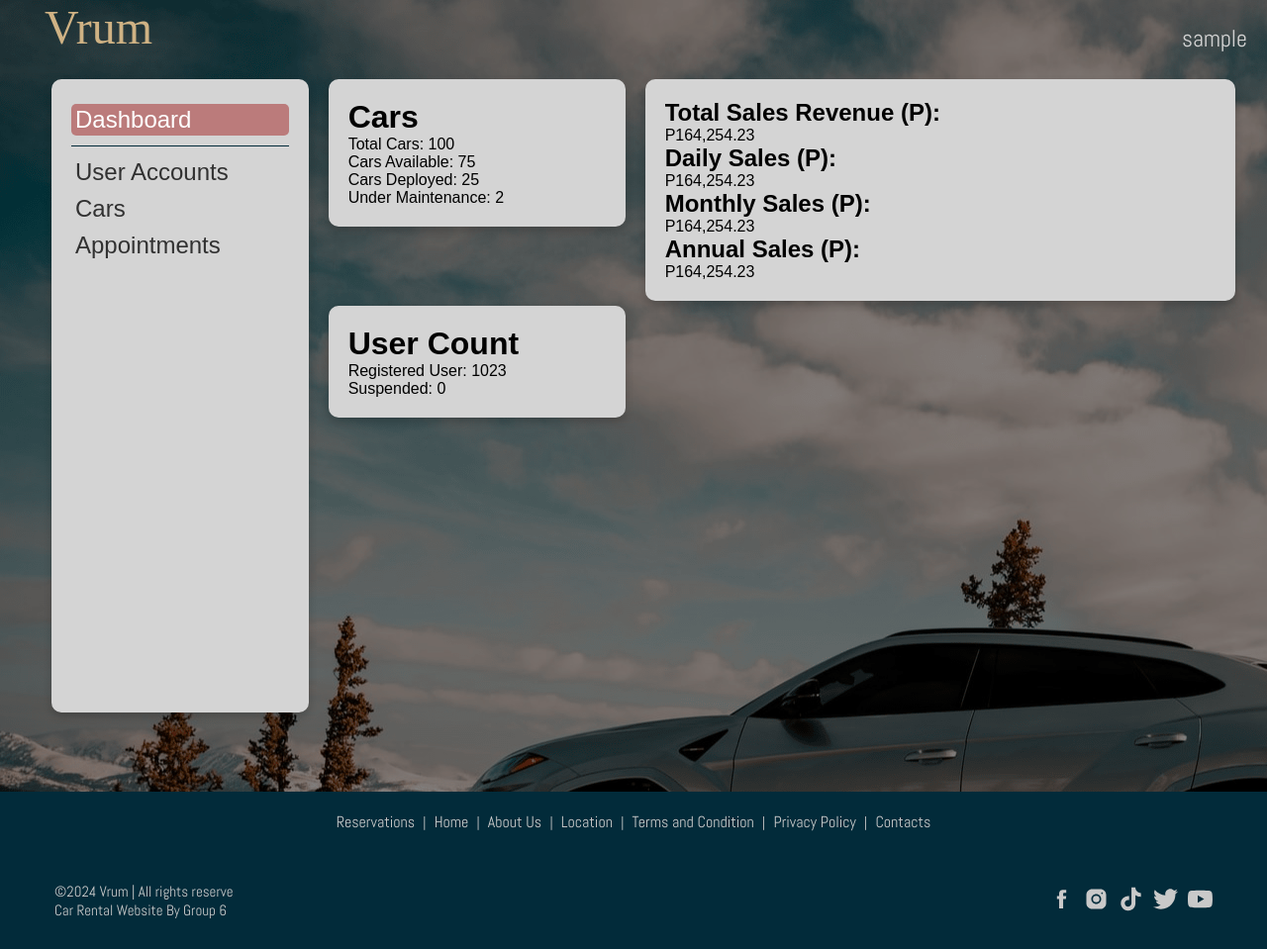
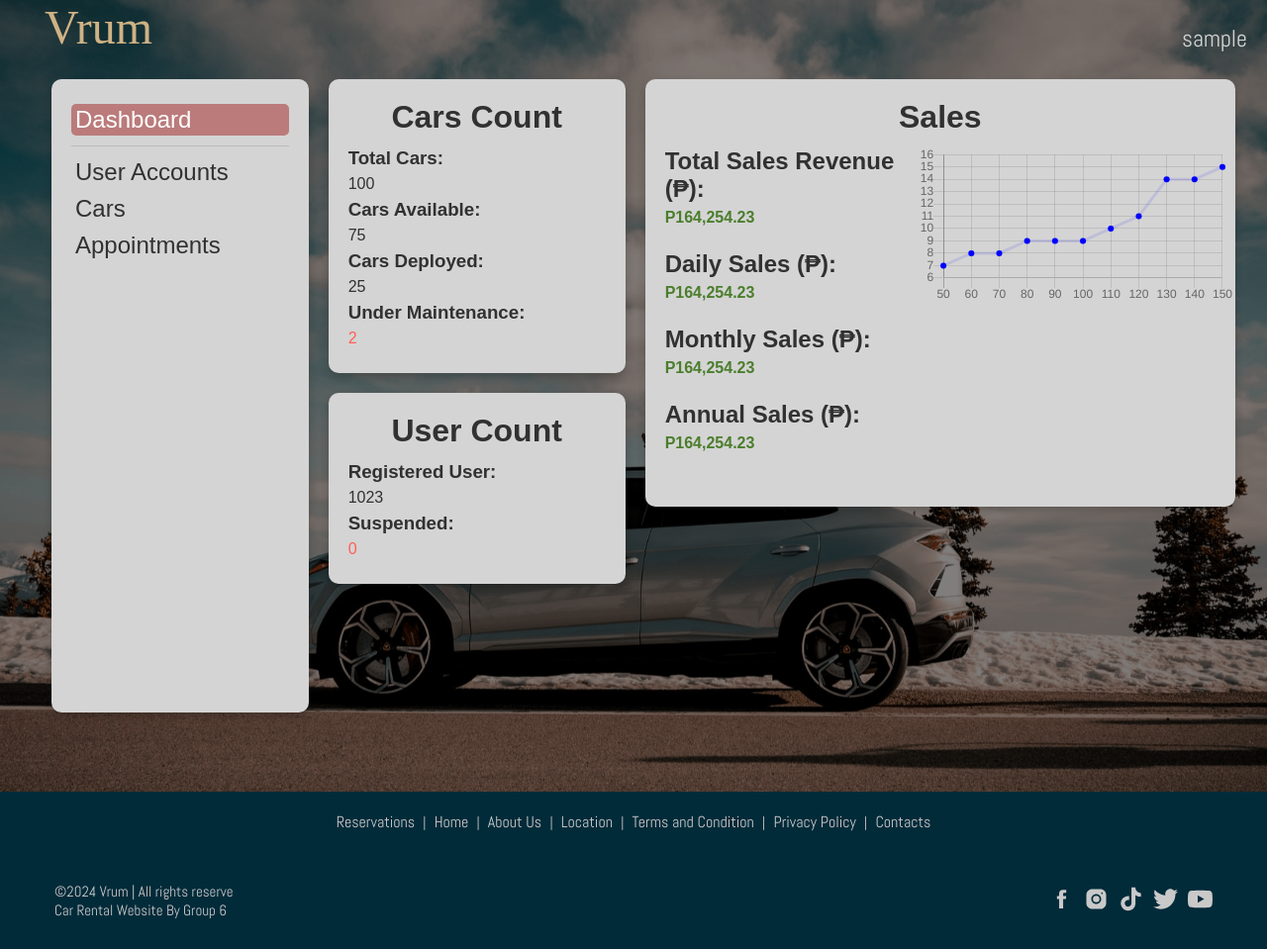
Before and after one commit to harvestephen/vrum-car-rental, a PHP site: page / in a window 1280 px wide. Shown: the whole page at 99% size. Run offline with PHP 8.4, Linux system fonts and the light colour scheme; the visitor is signed in with stand-in values (Sample User, id 1); data that the repository does not hold is empty; some web fonts are replaced.

Commit message:
Add admin dashboard enhancements: implement sales chart, improve layout, and update styles

```diff
--- a/main.js
+++ b/main.js
@@ -1,5 +1,26 @@
 //JQUERY EVENT HANDLERS
 $(document).ready(function () {
+  const xValues = [50,60,70,80,90,100,110,120,130,140,150];
+  const yValues = [7,8,8,9,9,9,10,11,14,14,15];
+  new Chart($("#myChart"), {
+    type: "line",
+    data: {
+      labels: xValues,
+      datasets: [{
+        fill: false,
+        lineTension: 0,
+        backgroundColor: "rgba(0,0,255,1.0)",
+        borderColor: "rgba(0,0,255,0.1)",
+        data: yValues
+      }]
+    },
+    options: {
+      legend: {display: false},
+      scales: {
+        yAxes: [{ticks: {min: 6, max:16}}],
+      }
+    }
+  });
   $(".accordion").click(function () {
     $(this).toggleClass("active");
     let panel = $(this).next(".panel");
--- a/pages/HomeDefault/adminHome.php
+++ b/pages/HomeDefault/adminHome.php
@@ -9,45 +9,65 @@
             <!-- Admin Menu List -->
             <div>
                 <ul>
-                    <li class="navSelectionadmincurrent"><a href="<?php echo $rootDirectory . '/adminHome'; ?>">Dashboard</a></li>
+                    <li class="navSelectionadmincurrent"><a
+                            href="<?php echo $rootDirectory . '/adminHome'; ?>">Dashboard</a></li>
                     <hr id="admin-divider" />
-                    <li class="navSelectionadmin"><a href="<?php echo $rootDirectory . '/adminUsers'; ?>">User Accounts</a>
+                    <li class="navSelectionadmin"><a href="<?php echo $rootDirectory . '/adminUsers'; ?>">User
+                            Accounts</a>
                     </li>
                     <li class="navSelectionadmin"><a href="<?php echo $rootDirectory . '/adminCars'; ?>">Cars</a></li>
-                    <li class="navSelectionadmin"><a href="<?php echo $rootDirectory . '/adminAppointments'; ?>">Appointments</a></li>
+                    <li class="navSelectionadmin"><a
+                            href="<?php echo $rootDirectory . '/adminAppointments'; ?>">Appointments</a></li>
                     </li>
                 </ul>
             </div>
         </div>
         <div class="admin-cars-user">
             <div class="admin-cars-dashboard">
-                <h1>Cars</h1>
-                <p>Total Cars: 100</p>
-                <p>Cars Available: 75</p>
-                <p>Cars Deployed: 25</p>
-                <p>Under Maintenance: 2</p>
+                <h1>Cars Count</h1>
+                <h3>Total Cars:</h3>
+                <p>100</p>
+                <h3>Cars Available:</h3>
+                <p>75</p>
+                <h3>Cars Deployed:</h3>
+                <p>25</p>
+                <h3>Under Maintenance:</h3>
+                <p class="badstat">2</p>
             </div>
             <div class="admin-user-dashboard">
                 <h1>User Count</h1>
-                <p>Registered User: 1023</p>
-                <p>Suspended: 0</p>
+                <h3>Registered User:</h3>
+                <p>1023</p>
+                <h3>Suspended:</h3>
+                <p class="badstat">0</p>
             </div>
         </div>
         <div class="admin-finance-dashboard-wrapper">
             <div class="admin-finance-dashboard">
-                <div class="finance1">
-                    <h2>Total Sales Revenue (P):</h2>
-                    <p>P164,254.23</p>
-                    <h2>Daily Sales (P):</h2>
-                    <p>P164,254.23</p>
-                    <h2>Monthly Sales (P):</h2>
-                    <p>P164,254.23</p>
-                    <h2>Annual Sales (P):</h2>
-                    <p>P164,254.23</p>
+                <div class="topfinance">
+                    <h1>Sales</h1>
                 </div>
-                <div class="finance2">
-                    <div></div>
+                <div class="finance-contents">
+                    <div class="finance1">
+                        <h2>Total Sales Revenue (₱):</h2>
+                        <p>P164,254.23</p>
+                        <br>
+                        <h2>Daily Sales (₱):</h2>
+                        <p>P164,254.23</p>
+                        <br>
+                        <h2>Monthly Sales (₱):</h2>
+                        <p>P164,254.23</p>
+                        <br>
+                        <h2>Annual Sales (₱):</h2>
+                        <p>P164,254.23</p>
+                    </div>
+                    <div class="finance2">
+                        <div>
+                            <canvas id="myChart"></canvas>
+                        </div>
+                    </div>
                 </div>
+
             </div>
         </div>
     </div>
--- a/pages/Template/header.php
+++ b/pages/Template/header.php
@@ -2,7 +2,8 @@
   <meta charset="UTF-8">
   <meta name="viewport" content="width=device-width, initial-scale=1.0">
   <link rel="stylesheet" type="text/css" href="styles/index.css">
-  <link rel="icon" type="image/x-icon" href="./assets/icons/ico.png" >
+  <link rel="icon" type="image/x-icon" href="./assets/icons/ico.png">
   <title>Vrum</title>
+  <script src="https://cdnjs.cloudflare.com/ajax/libs/Chart.js/2.9.4/Chart.js"></script>
   <script src="https://ajax.googleapis.com/ajax/libs/jquery/3.7.1/jquery.min.js"></script>
 </head>
--- a/styles/index.css
+++ b/styles/index.css
@@ -2221,6 +2221,9 @@ hr {
   display: flex;
   justify-content: center;
   background-image: url("../assets/images/bg.png");
+  background-repeat: no-repeat;
+  background-position: bottom;
+  background-size: cover;
   background-color: rgba(0, 0, 0, 0.5);
   background-blend-mode: darken;
   height: 100vh; /* Ensures it covers the full height of the viewport */
@@ -2288,25 +2291,75 @@ hr {
 #admin-divider {
   width: 100%;
   height: 1px;
-  background-color: #000;
+  border-color: #bbbbbb;
 }
 .admin-finance-dashboard-wrapper {
   width: 60%;
+  height: 90%;
+  margin-top: 80px;
 }
 .admin-finance-dashboard {
   display: flex;
-  flex-direction: row;
+  height: 60%;
+  flex-direction: column;
   background: #d4d4d4;
   border-radius: 10px;
   box-shadow: 0 4px 8px rgba(0, 0, 0, 0.2);
-  margin-top: 80px;
   margin-left: 20px;
   margin-bottom: 20px;
   padding: 20px;
 }
-.finance1 {
-
+
+/** DASHBOARD CONTENTS ADMIN CSS*/
+.admin-cars-dashboard p{
+  line-height: 30px;
+}
+.admin-cars-dashboard h1{
+  margin-bottom: 12px;
+  text-align: center;
+}
+.admin-cars-dashboard h1, .admin-cars-dashboard p, .admin-cars-dashboard h3{
+  color: #313131;
+}
+.admin-user-dashboard p{
+  line-height: 30px;
+}
+.admin-user-dashboard h1{
+  margin-bottom: 12px;
+  text-align: center;
+}
+.admin-user-dashboard{
+  margin-top: 10px;
+}
+.admin-user-dashboard h1, .admin-user-dashboard p, .admin-user-dashboard h3{
+  color: #313131;
+}
+.badstat {
+  color: #FF5E57 !important;
+}
+.finance1 p{
+  line-height: 30px;
+  color: #4B7E2C !important;
+  font-weight: bold;
+}
+.finance1 h2, .finance1 p{
+  color: #313131;
+}
+.topfinance h1  {
+  color: #313131;
+  text-align: center;
+  margin-bottom: 12px;
 }
 .finance2 {
-
-}
+  width: 70%;
+  height: 100%;
+}
+.finance-contents {
+  display: flex;
+  flex-direction: row;
+}
+#myChart {
+  width: 100%;
+  height: 100%;
+  margin-left: 20px;
+}
```
